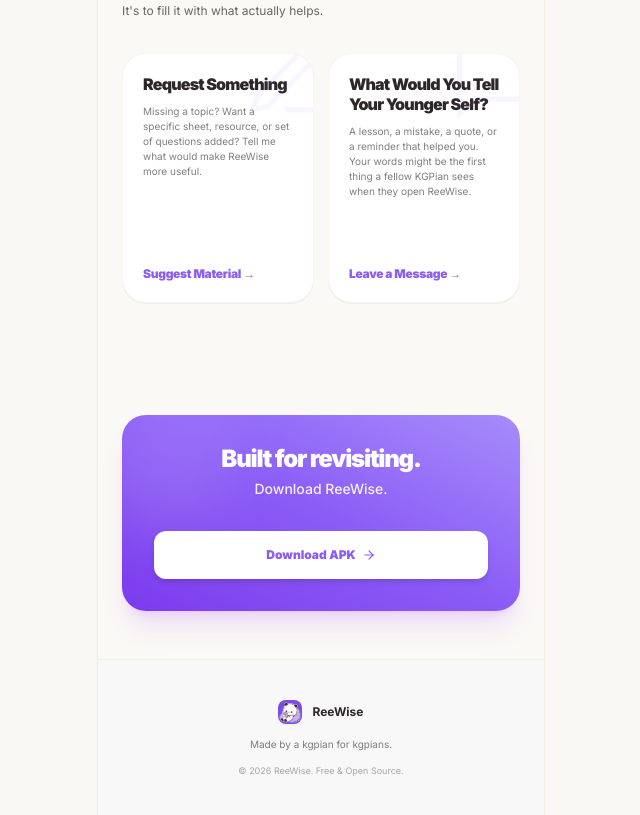
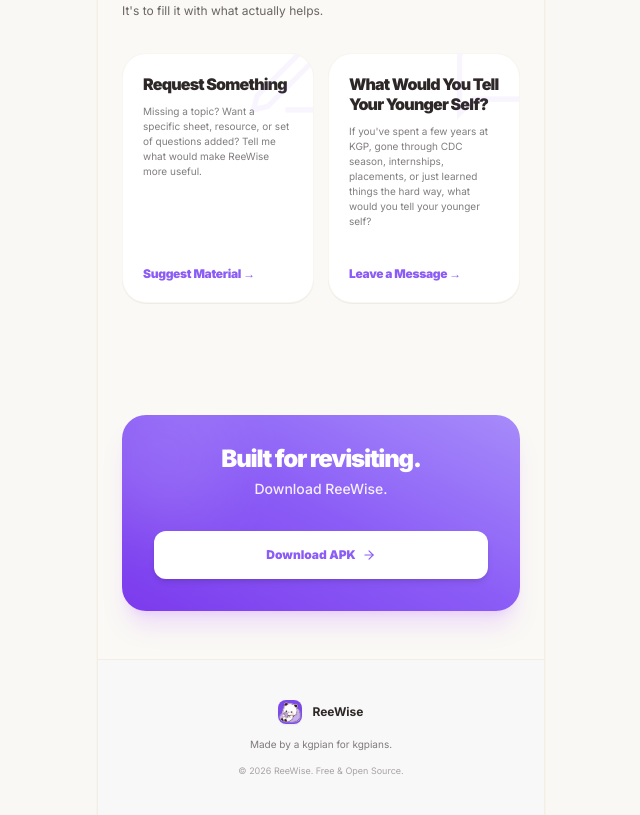
Before and after one commit to MohitPant2803/ReeWise-Download-Website, a Next.js app: page / in a window 1280 px wide. Shown: the part 2340-3155 px from the top of the page, without its empty margins (319-959 px from the left). Built offline with nearby package versions, Linux system fonts and the light colour scheme.

Commit message:
Update Card 2 description to CDC/KGP student advice focus copy

```diff
--- a/src/app/page.tsx
+++ b/src/app/page.tsx
@@ -280,7 +280,7 @@ export default function Home() {
                   What Would You Tell Your Younger Self?
                 </h3>
                 <p className="text-[10px] opacity-60 leading-normal">
-                  A lesson, a mistake, a quote, or a reminder that helped you. Your words might be the first thing a fellow KGPian sees when they open ReeWise.
+                  If you&apos;ve spent a few years at KGP, gone through CDC season, internships, placements, or just learned things the hard way, what would you tell your younger self?
                 </p>
               </div>
 
```
